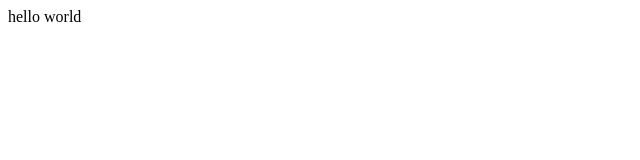
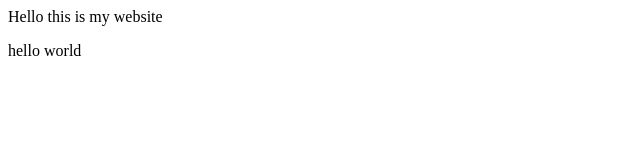
Before and after one commit to SAATHVIK7878/My-demo, a plain HTML site: page index.html in a window 1280 px wide. Shown: the whole page, without its empty margins (0-640 px from the left). Drawn offline with Linux system fonts and the light colour scheme.

Commit message:
sucessfully modified

```diff
--- a/index.html
+++ b/index.html
@@ -1 +1,2 @@
+<h style="text-align: center;"> Hello this is my website</h>
 <p> hello world</p>
```
